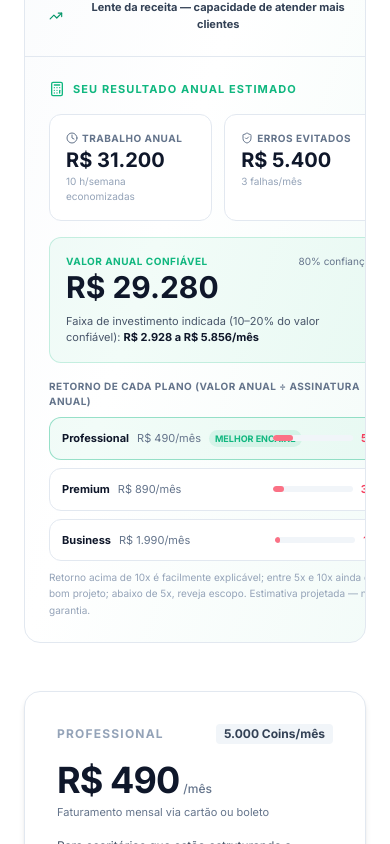
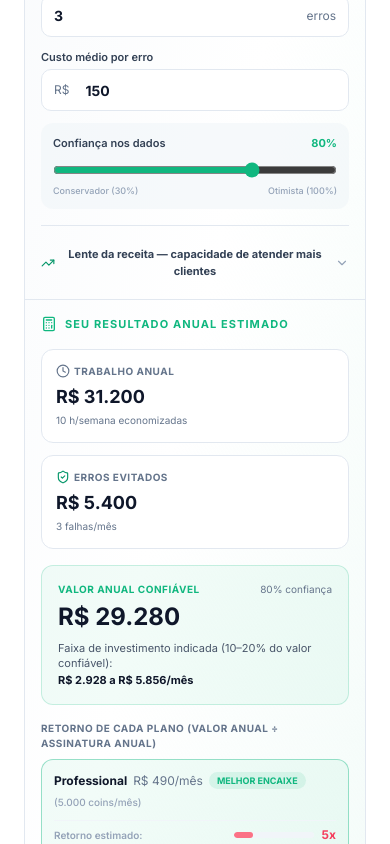
Before and after one commit to corefusiion/OmniZeus-, a Next.js app: page / in a window 390 px wide. Shown: the part 10680-11524 px from the top of the page. Built offline with nearby package versions, Linux system fonts and the light colour scheme.

Commit message:
style: tornar Calculadora de Valor 100% responsiva para dispositivos moveis

```diff
--- a/src/app/page.tsx
+++ b/src/app/page.tsx
@@ -952,16 +952,16 @@ function ValueField({
 }) {
   return (
     <label className="block">
-      <span className="text-[11px] font-semibold text-slate-600 block mb-1">{label}</span>
-      <div className="flex items-center bg-white border border-slate-200 rounded-lg overflow-hidden focus-within:border-primary">
-        {prefix && <span className="pl-3 pr-1 text-xs text-slate-400 font-mono">{prefix}</span>}
+      <span className="text-[11px] font-semibold text-slate-700 block mb-1">{label}</span>
+      <div className="flex items-center bg-white border border-slate-200 rounded-lg overflow-hidden focus-within:border-primary focus-within:ring-1 focus-within:ring-primary/20 shadow-2xs">
+        {prefix && <span className="pl-3 pr-1 text-xs text-slate-500 font-mono select-none">{prefix}</span>}
         <input
           type="number"
           value={value}
           onChange={(e) => onChange(Number(e.target.value) || 0)}
-          className="w-full h-10 px-3 text-sm font-bold text-slate-900 outline-none"
+          className="w-full h-10 px-3 text-sm font-bold text-slate-900 outline-none bg-transparent"
         />
-        {suffix && <span className="pr-3 text-xs text-slate-400">{suffix}</span>}
+        {suffix && <span className="pr-3 text-xs text-slate-500 select-none">{suffix}</span>}
       </div>
     </label>
   );
@@ -1007,13 +1007,13 @@ function ValueCalculator() {
   return (
     <div
       id="calculadora"
-      className="my-12 rounded-2xl border border-slate-200 bg-gradient-to-br from-slate-50 via-white to-primary/5 overflow-hidden"
+      className="my-8 sm:my-12 rounded-2xl border border-slate-200 bg-gradient-to-br from-slate-50 via-white to-primary/5 overflow-hidden shadow-xs"
     >
-      <div className="grid lg:grid-cols-2">
+      <div className="grid grid-cols-1 lg:grid-cols-2">
         {/* ── Inputs ── */}
-        <div className="p-6 sm:p-8 border-b lg:border-b-0 lg:border-r border-slate-200 space-y-4">
+        <div className="p-4 sm:p-6 lg:p-8 border-b lg:border-b-0 lg:border-r border-slate-200 space-y-4">
           <div className="flex items-center gap-2">
-            <span className="px-2 py-0.5 rounded-full bg-primary/10 border border-primary/20 text-[10px] font-bold uppercase tracking-wider text-primary">
+            <span className="px-2.5 py-1 rounded-full bg-primary/10 border border-primary/20 text-[10px] font-bold uppercase tracking-wider text-primary">
               Calculadora de Valor
             </span>
           </div>
@@ -1022,15 +1022,15 @@ function ValueCalculator() {
             Use dados reais de volume, tempo e falhas.
           </p>
 
-          <div className="grid grid-cols-2 gap-3">
+          <div className="grid grid-cols-1 sm:grid-cols-2 gap-3 sm:gap-4">
             <ValueField label="Volume por semana" value={volume} onChange={setVolume} suffix="itens" />
             <ValueField label="Tempo por item" value={tempoMin} onChange={setTempoMin} suffix="min" />
             <ValueField label="Custo da hora (completo)" value={custoHora} onChange={setCustoHora} prefix="R$" />
             <ValueField label="Erros por mês" value={errosMes} onChange={setErrosMes} suffix="erros" />
             <ValueField label="Custo médio por erro" value={custoErro} onChange={setCustoErro} prefix="R$" />
-            <div>
+            <div className="col-span-1 sm:col-span-2 bg-slate-100/60 sm:bg-transparent p-3 sm:p-0 rounded-xl sm:rounded-none">
               <div className="flex items-center justify-between mb-1">
-                <span className="text-[11px] font-semibold text-slate-600">Confiança nos dados</span>
+                <span className="text-[11px] font-semibold text-slate-700">Confiança nos dados</span>
                 <span className="text-[11px] font-mono font-bold text-primary">{confianca}%</span>
               </div>
               <input
@@ -1040,11 +1040,11 @@ function ValueCalculator() {
                 step={5}
                 value={confianca}
                 onChange={(e) => setConfianca(Number(e.target.value))}
-                className="w-full accent-primary"
+                className="w-full h-2 accent-primary cursor-pointer"
               />
-              <div className="flex justify-between text-[9px] text-slate-400">
-                <span>Conservador</span>
-                <span>Otimista</span>
+              <div className="flex justify-between text-[9px] font-medium text-slate-400 mt-1">
+                <span>Conservador (30%)</span>
+                <span>Otimista (100%)</span>
               </div>
             </div>
           </div>
@@ -1054,18 +1054,20 @@ function ValueCalculator() {
             <button
               type="button"
               onClick={() => setShowExpansao((v) => !v)}
-              className="flex items-center gap-2 text-[11px] font-bold text-slate-700 hover:text-slate-900"
+              className="w-full flex items-center justify-between sm:justify-start gap-2 text-[11px] font-bold text-slate-700 hover:text-slate-900 py-1"
             >
-              <TrendingUp className="w-3.5 h-3.5 text-emerald-600" />
-              Lente da receita — capacidade de atender mais clientes
+              <span className="flex items-center gap-2">
+                <TrendingUp className="w-3.5 h-3.5 text-emerald-600 shrink-0" />
+                Lente da receita — capacidade de atender mais clientes
+              </span>
               {showExpansao ? (
-                <ChevronUp className="w-3.5 h-3.5 text-slate-400" />
+                <ChevronUp className="w-3.5 h-3.5 text-slate-400 shrink-0" />
               ) : (
-                <ChevronDown className="w-3.5 h-3.5 text-slate-400" />
+                <ChevronDown className="w-3.5 h-3.5 text-slate-400 shrink-0" />
               )}
             </button>
             {showExpansao && (
-              <div className="mt-3 grid grid-cols-2 gap-3">
+              <div className="mt-3 grid grid-cols-1 sm:grid-cols-2 gap-3 sm:gap-4">
                 <ValueField label="Novos clientes/mês que poderia atender" value={novosClientes} onChange={setNovosClientes} />
                 <ValueField label="Ticket médio (R$)" value={ticketCliente} onChange={setTicketCliente} prefix="R$" />
               </div>
@@ -1074,47 +1076,47 @@ function ValueCalculator() {
         </div>
 
         {/* ── Resultados ── */}
-        <div className="p-6 sm:p-8 space-y-4">
+        <div className="p-4 sm:p-6 lg:p-8 space-y-4">
           <div className="flex items-center gap-2">
-            <Calculator className="w-4 h-4 text-primary" />
+            <Calculator className="w-4 h-4 text-primary shrink-0" />
             <span className="text-[11px] font-bold uppercase tracking-widest text-primary">
               Seu resultado anual estimado
             </span>
           </div>
 
-          <div className="grid grid-cols-2 gap-3">
-            <div className="rounded-xl bg-white border border-slate-200 p-4">
+          <div className="grid grid-cols-1 sm:grid-cols-2 gap-3">
+            <div className="rounded-xl bg-white border border-slate-200 p-3.5 sm:p-4">
               <span className="text-[10px] uppercase tracking-wider text-slate-500 font-bold flex items-center gap-1">
-                <Clock className="w-3 h-3" /> Trabalho anual
+                <Clock className="w-3.5 h-3.5 shrink-0" /> Trabalho anual
               </span>
-              <span className="text-xl font-extrabold text-slate-900">{fmtBRL(valorTrabalhoAnual)}</span>
-              <span className="text-[10px] text-slate-400 block">{fmtInt(horasSemana)} h/semana economizadas</span>
-            </div>
-            <div className="rounded-xl bg-white border border-slate-200 p-4">
+              <span className="text-lg sm:text-xl font-extrabold text-slate-900 block mt-1">{fmtBRL(valorTrabalhoAnual)}</span>
+              <span className="text-[10px] text-slate-500 block mt-0.5">{fmtInt(horasSemana)} h/semana economizadas</span>
+            </div>
+            <div className="rounded-xl bg-white border border-slate-200 p-3.5 sm:p-4">
               <span className="text-[10px] uppercase tracking-wider text-slate-500 font-bold flex items-center gap-1">
-                <ShieldCheck className="w-3 h-3" /> Erros evitados
+                <ShieldCheck className="w-3.5 h-3.5 shrink-0 text-emerald-600" /> Erros evitados
               </span>
-              <span className="text-xl font-extrabold text-slate-900">{fmtBRL(valorErrosAnual)}</span>
-              <span className="text-[10px] text-slate-400 block">{fmtInt(errosMes)} falhas/mês</span>
-            </div>
-          </div>
-
-          <div className="rounded-xl bg-primary/5 border border-primary/20 p-4">
-            <div className="flex items-baseline justify-between">
+              <span className="text-lg sm:text-xl font-extrabold text-slate-900 block mt-1">{fmtBRL(valorErrosAnual)}</span>
+              <span className="text-[10px] text-slate-500 block mt-0.5">{fmtInt(errosMes)} falhas/mês</span>
+            </div>
+          </div>
+
+          <div className="rounded-xl bg-primary/5 border border-primary/20 p-4 sm:p-5">
+            <div className="flex items-baseline justify-between gap-2">
               <span className="text-[10px] uppercase tracking-wider text-primary font-bold">Valor anual confiável</span>
-              <span className="text-[10px] text-slate-500 font-mono">{confianca}% confiança</span>
-            </div>
-            <span className="text-3xl font-extrabold text-slate-900">{fmtBRL(valorBase)}</span>
-            <div className="mt-2 text-[11px] text-slate-600">
+              <span className="text-[10px] text-slate-500 font-mono shrink-0">{confianca}% confiança</span>
+            </div>
+            <span className="text-2xl sm:text-3xl font-extrabold text-slate-900 block mt-1 break-words">{fmtBRL(valorBase)}</span>
+            <div className="mt-2 text-[11px] leading-snug text-slate-600">
               Faixa de investimento indicada (10–20% do valor confiável):{" "}
-              <span className="font-bold text-slate-900">
+              <span className="font-bold text-slate-900 block sm:inline mt-0.5 sm:mt-0">
                 {fmtBRL(precoRangeMin)} a {fmtBRL(precoRangeMax)}/mês
               </span>
             </div>
           </div>
 
           {showExpansao && (
-            <div className="rounded-lg bg-emerald-50 border border-emerald-200 p-3 text-[11px] text-emerald-800">
+            <div className="rounded-lg bg-emerald-50 border border-emerald-200 p-3 text-[11px] text-emerald-800 leading-relaxed">
               <span className="font-bold">Capacidade de receita (expansão):</span> {fmtBRL(expansaoAnual)}/ano em
               potenciais novos clientes. Mantido separado do valor-base para evitar dupla contagem — projeção, não garantia.
             </div>
@@ -1133,30 +1135,34 @@ function ValueCalculator() {
                 return (
                   <div
                     key={p.name}
-                    className={`flex items-center justify-between gap-3 rounded-xl border p-3 ${
-                      isRec ? "border-primary/40 bg-primary/5" : "border-slate-200 bg-white"
+                    className={`flex flex-col sm:flex-row sm:items-center justify-between gap-2.5 sm:gap-3 rounded-xl border p-3 sm:p-3.5 transition-all ${
+                      isRec ? "border-primary/40 bg-primary/5 shadow-2xs" : "border-slate-200 bg-white"
                     }`}
                   >
-                    <div className="flex items-center gap-2 min-w-0">
-                      <span className="text-[11px] font-bold text-slate-900">{p.name}</span>
-                      <span className="text-[11px] font-mono text-slate-500">{fmtBRL(p.price)}/mês</span>
+                    <div className="flex flex-wrap items-center gap-1.5 sm:gap-2 min-w-0">
+                      <span className="text-xs font-bold text-slate-900">{p.name}</span>
+                      <span className="text-xs font-mono text-slate-500">{fmtBRL(p.price)}/mês</span>
                       {isRec && (
-                        <span className="px-1.5 py-0.5 bg-primary/10 text-primary text-[9px] font-extrabold uppercase rounded-full shrink-0">
+                        <span className="px-2 py-0.5 bg-primary/10 text-primary text-[9px] font-extrabold uppercase rounded-full shrink-0">
                           Melhor encaixe
                         </span>
                       )}
-                      <span className="text-[10px] text-slate-400 hidden sm:inline">({fmtInt(p.coins)} coins/mês)</span>
+                      <span className="text-[10px] text-slate-400 font-medium">({fmtInt(p.coins)} coins/mês)</span>
                     </div>
-                    <div className="flex items-center gap-2 shrink-0">
-                      <div className="w-20 h-1.5 bg-slate-100 rounded-full overflow-hidden">
-                        <div
-                          className={`h-full rounded-full ${color}`}
-                          style={{ width: `${Math.min(100, (mult / 20) * 100)}%` }}
-                        />
+
+                    <div className="flex items-center justify-between sm:justify-end gap-2.5 shrink-0 pt-1.5 sm:pt-0 border-t sm:border-t-0 border-slate-100">
+                      <span className="text-[10px] text-slate-400 font-semibold sm:hidden">Retorno estimado:</span>
+                      <div className="flex items-center gap-2">
+                        <div className="w-20 sm:w-24 h-1.5 bg-slate-100 rounded-full overflow-hidden">
+                          <div
+                            className={`h-full rounded-full ${color}`}
+                            style={{ width: `${Math.min(100, (mult / 20) * 100)}%` }}
+                          />
+                        </div>
+                        <span className={`text-xs font-extrabold font-mono ${mult >= 5 ? "text-emerald-600" : "text-rose-500"}`}>
+                          {fmtInt(mult)}x
+                        </span>
                       </div>
-                      <span className={`text-[11px] font-extrabold font-mono ${mult >= 5 ? "text-emerald-600" : "text-rose-500"}`}>
-                        {fmtInt(mult)}x
-                      </span>
                     </div>
                   </div>
                 );
```
